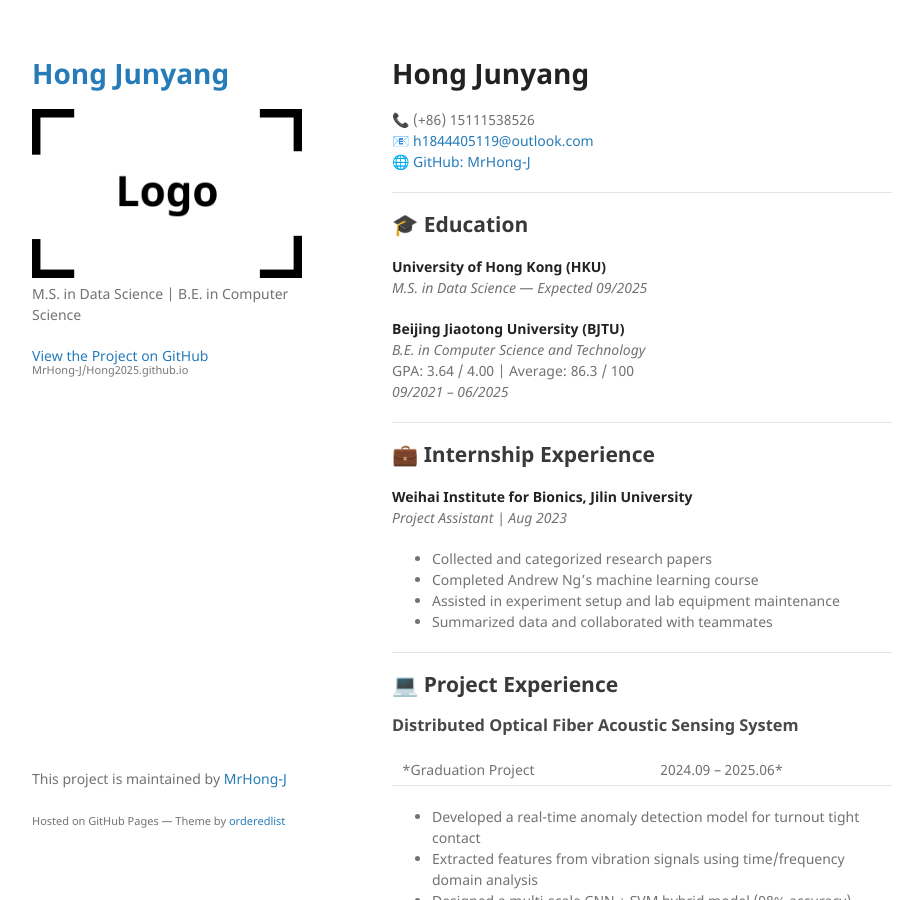
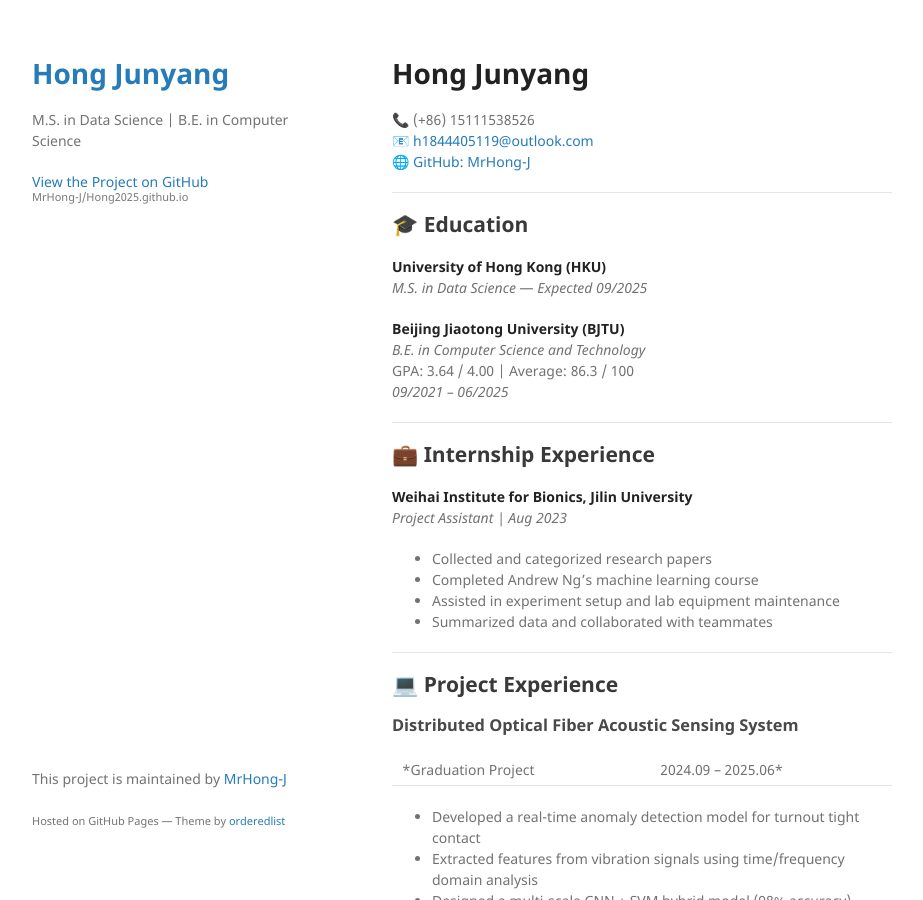
Before and after one commit to MrHong-J/Hong2025.github.io, a Jekyll site: the page built from index.md, in a window 1280 px wide and 900 px high. Shown: the whole window, without its empty margins (178-1101 px from the left). Built offline with Jekyll 4.4.1, drawn with Linux system fonts in a browser that asks for light colours.

Commit message:
Update _config.yml

```diff
--- a/_config.yml
+++ b/_config.yml
@@ -2,7 +2,6 @@ remote_theme: pages-themes/minimal@v0.2.0
 plugins:
 - jekyll-remote-theme # add this line to the plugins list if you already have one
 title: Hong Junyang
-logo: /assets/img/logo.png
 description: M.S. in Data Science | B.E. in Computer Science
 show_downloads: false
 google_analytics:
```
